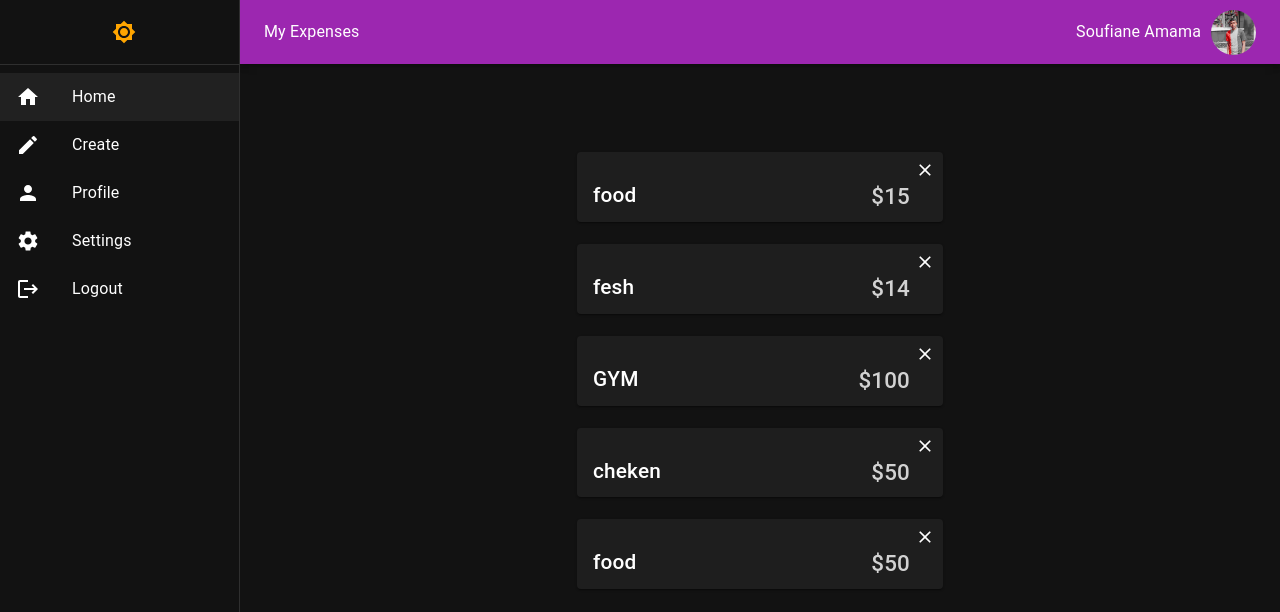
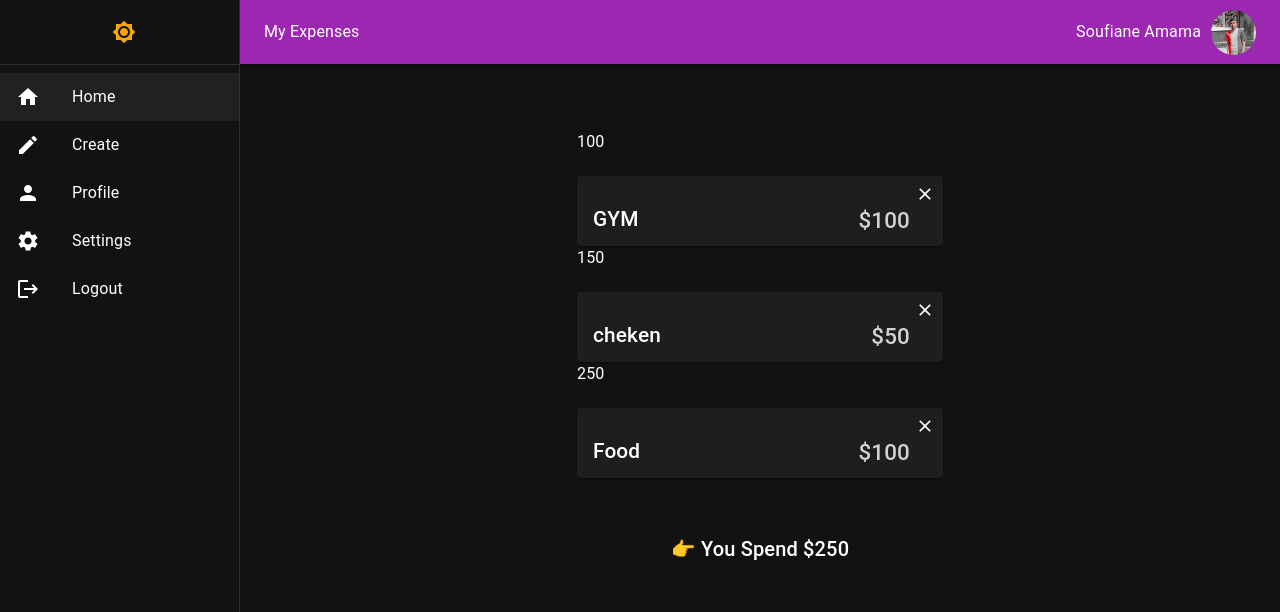
Before and after one commit to Soufiane-Amama/Material_UI_Project_React, a React (Create React App) app: page / in a window 1280 px wide. Shown: the top 612 px of the page. Built offline with nearby package versions, Linux system fonts and the light colour scheme; data requests are answered from the project's data file; the HTML template or start-up script is replaced by a standard one.

Commit message:
Development stage 27 - Auto Calculate Total Price

```diff
--- a/data/db.json
+++ b/data/db.json
@@ -1,15 +1,5 @@
 {
   "mydata": [
-    {
-      "title": "food",
-      "price": 15,
-      "id": 1
-    },
-    {
-      "title": "fesh",
-      "price": 14,
-      "id": 3
-    },
     {
       "title": "GYM",
       "price": 100,
@@ -21,9 +11,9 @@
       "id": 5
     },
     {
-      "title": "food",
-      "price": 50,
-      "id": 7
+      "title": "Food",
+      "price": 100,
+      "id": 6
     }
   ]
 }
--- a/src/Pages/Home/Home.jsx
+++ b/src/Pages/Home/Home.jsx
@@ -10,8 +10,10 @@ const Home = () => {
       fetch("http://localhost:3100/mydata")
       .then((response) => response.json())
       .then((data) => setMydata(data));
-  }, []);
+  }, [mydata]);
 
+
+  let totalPrice = 0;
 
   return (
     <Box>
@@ -24,6 +26,8 @@ const Home = () => {
         </div>
         :
         mydata.map(item => (
+          <>
+          {totalPrice += item.price}
           <Paper
           key={item.id}
           sx={{
@@ -63,8 +67,15 @@ const Home = () => {
         </IconButton>
 
           </Paper>
+          </>
         ))
       }
+
+
+      <Typography mt="55px" textAlign="center" variant="h6">
+        👉 You Spend ${totalPrice}
+      </Typography>
+
     </Box>
   );
 };
```
